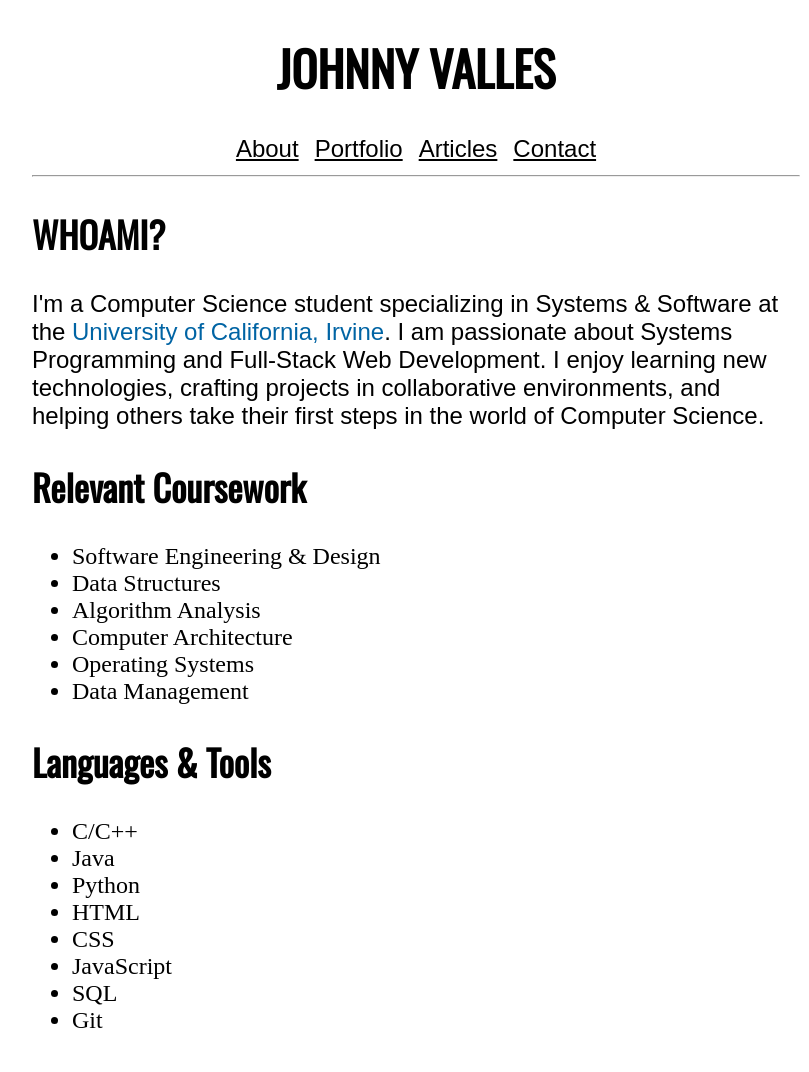
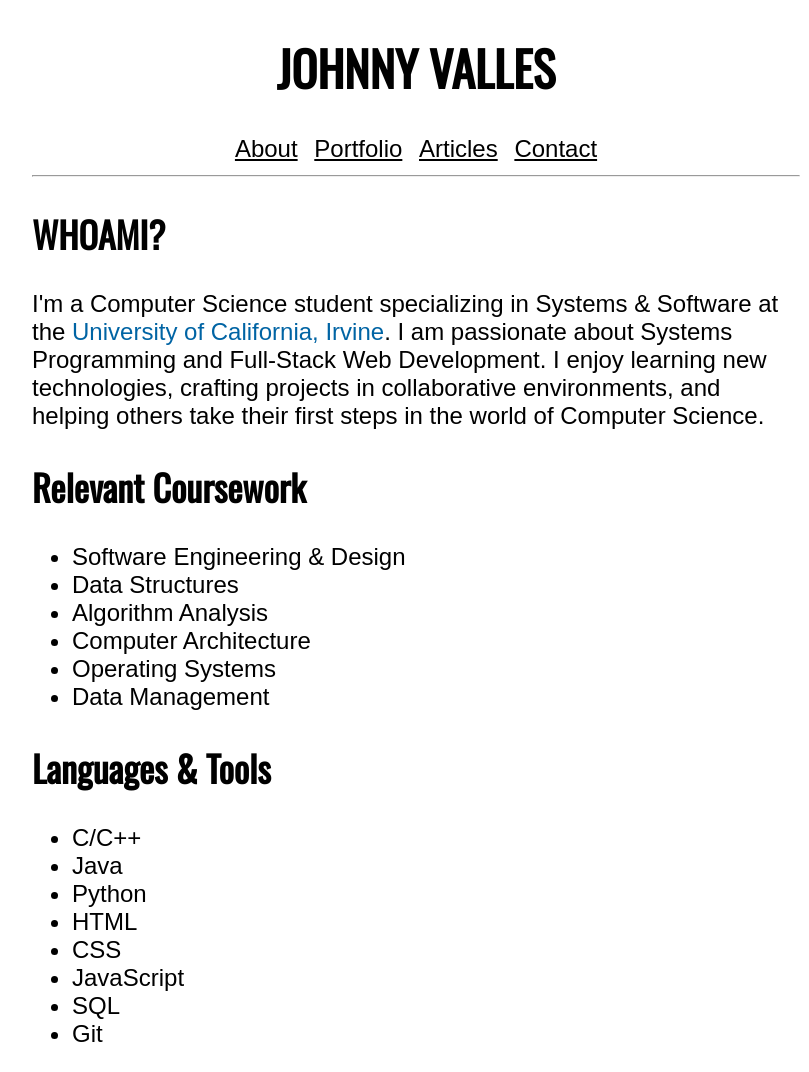
Before and after one commit to johnnyvalles/johnnyvalles.github.io, a Jekyll site: the page built from index.html, in a window 1280 px wide. Shown: the whole page, without its empty margins (224-1033 px from the left). Built offline with Jekyll 4.4.1, drawn with Linux system fonts in a browser that asks for light colours.

Commit message:
Update body font

```diff
--- a/_sass/main.scss
+++ b/_sass/main.scss
@@ -1,6 +1,7 @@
 body {
 	font-size: 24px;
 	padding: 0 0.5em;
+	font-family: "Monserrat", sans-serif;
 }
 a {
 	color: #000;
@@ -16,7 +17,6 @@
 }
 
 nav a {
-	font-family: "Monserrat", sans-serif;
 	text-decoration: underline;
 	color: #000;
 	padding: 0 5px;
@@ -39,10 +39,6 @@
 	font-family: "Oswald", sans-serif;
 }
 
-main p {
-	font-family: "Monserrat", sans-serif;
-}
-
 .school {
 	color: #0064A4;
 }
@@ -61,10 +57,6 @@
     font-family: "Oswald", sans-serif;
     margin: 0;
     color: #0064A4;
-}
-
-.proj-link, .proj-desc {
-    font-family: "Monserrat", sans-serif;
 }
 
 .my-email {
```
